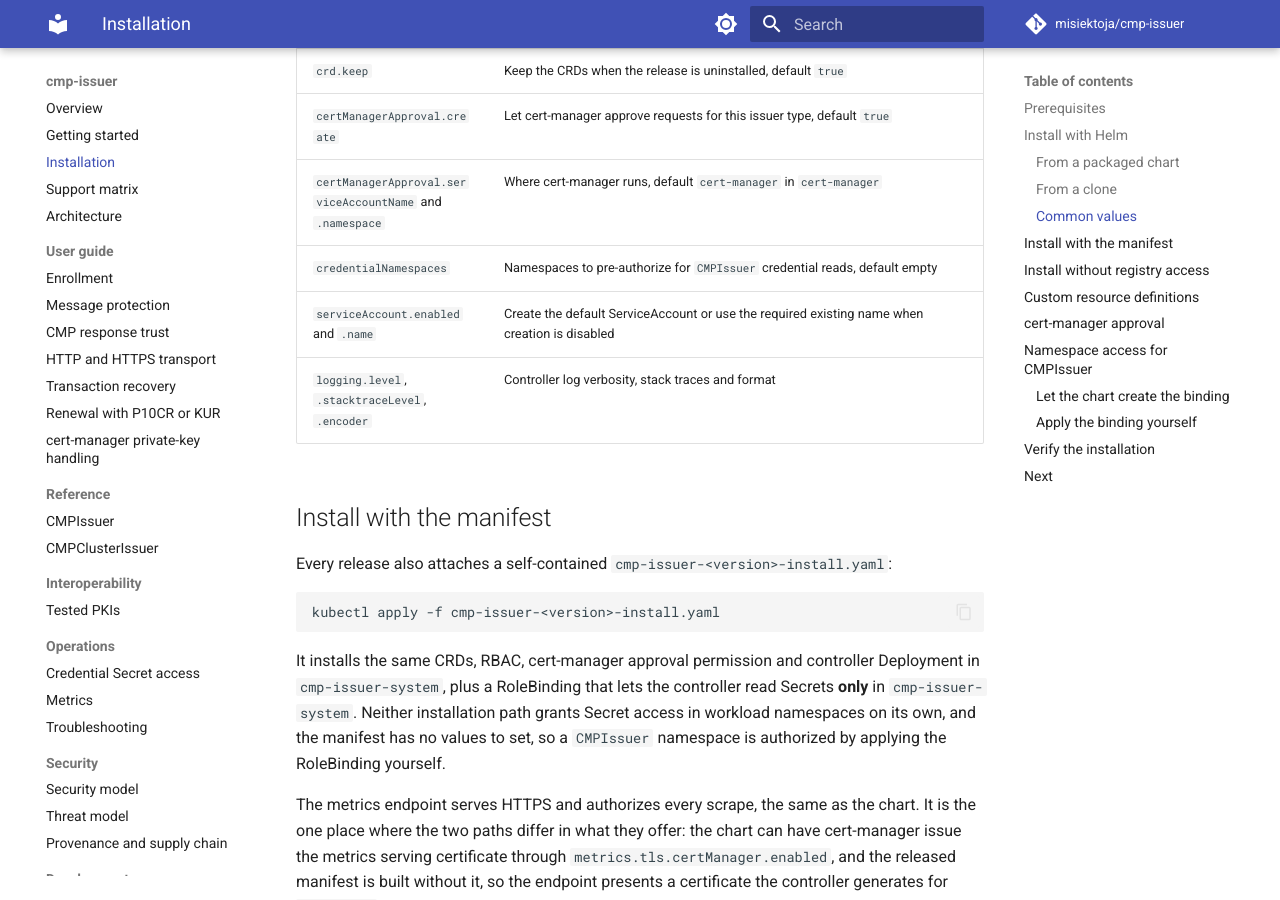
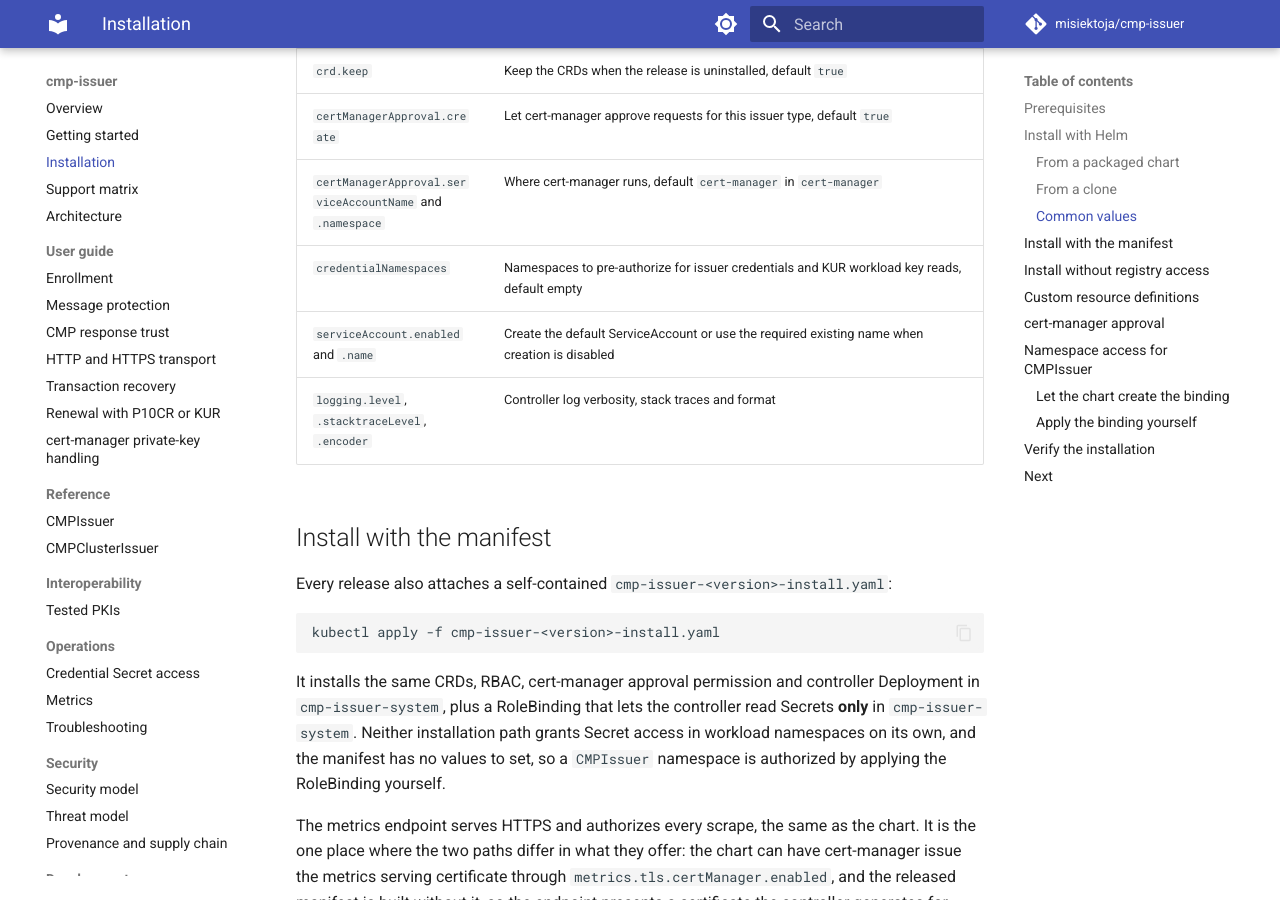
Before and after one commit to misiektoja/cmp-issuer, an MkDocs documentation site: the page built from docs/installation.md, in a window 1280 px wide and 900 px high, scrolled down 2041 px. Built offline with MkDocs 1.6.1 and Material for MkDocs 9.7.7, drawn with Linux system fonts in a browser that asks for light colours; comment, search, counter and statistics services are not loaded.

Commit message:
docs(installation): name KUR workload permissions
Signed-off-by: misiektoja <misiektoja-github@rm-rf.ninja>

```diff
--- a/docs/installation.md
+++ b/docs/installation.md
@@ -69,7 +69,7 @@ helm install cmp-issuer ./charts/cmp-issuer \
 | `crd.keep` | Keep the CRDs when the release is uninstalled, default `true` |
 | `certManagerApproval.create` | Let cert-manager approve requests for this issuer type, default `true` |
 | `certManagerApproval.serviceAccountName` and `.namespace` | Where cert-manager runs, default `cert-manager` in `cert-manager` |
-| `credentialNamespaces` | Namespaces to pre-authorize for `CMPIssuer` credential reads, default empty |
+| `credentialNamespaces` | Namespaces to pre-authorize for issuer credentials and KUR workload key reads, default empty |
 | `serviceAccount.enabled` and `.name` | Create the default ServiceAccount or use the required existing name when creation is disabled |
 | `logging.level`, `.stacktraceLevel`, `.encoder` | Controller log verbosity, stack traces and format |
 
```
